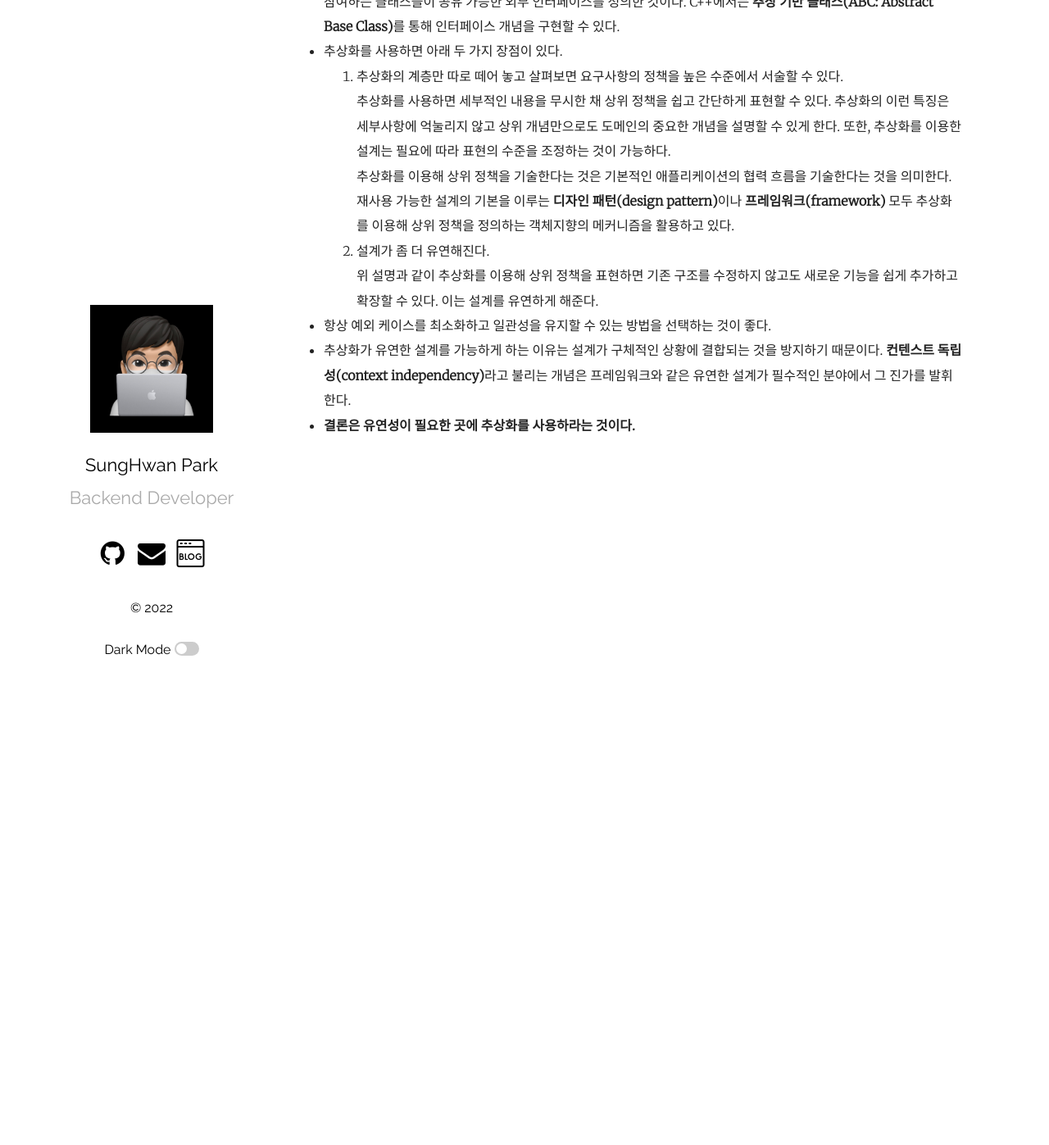
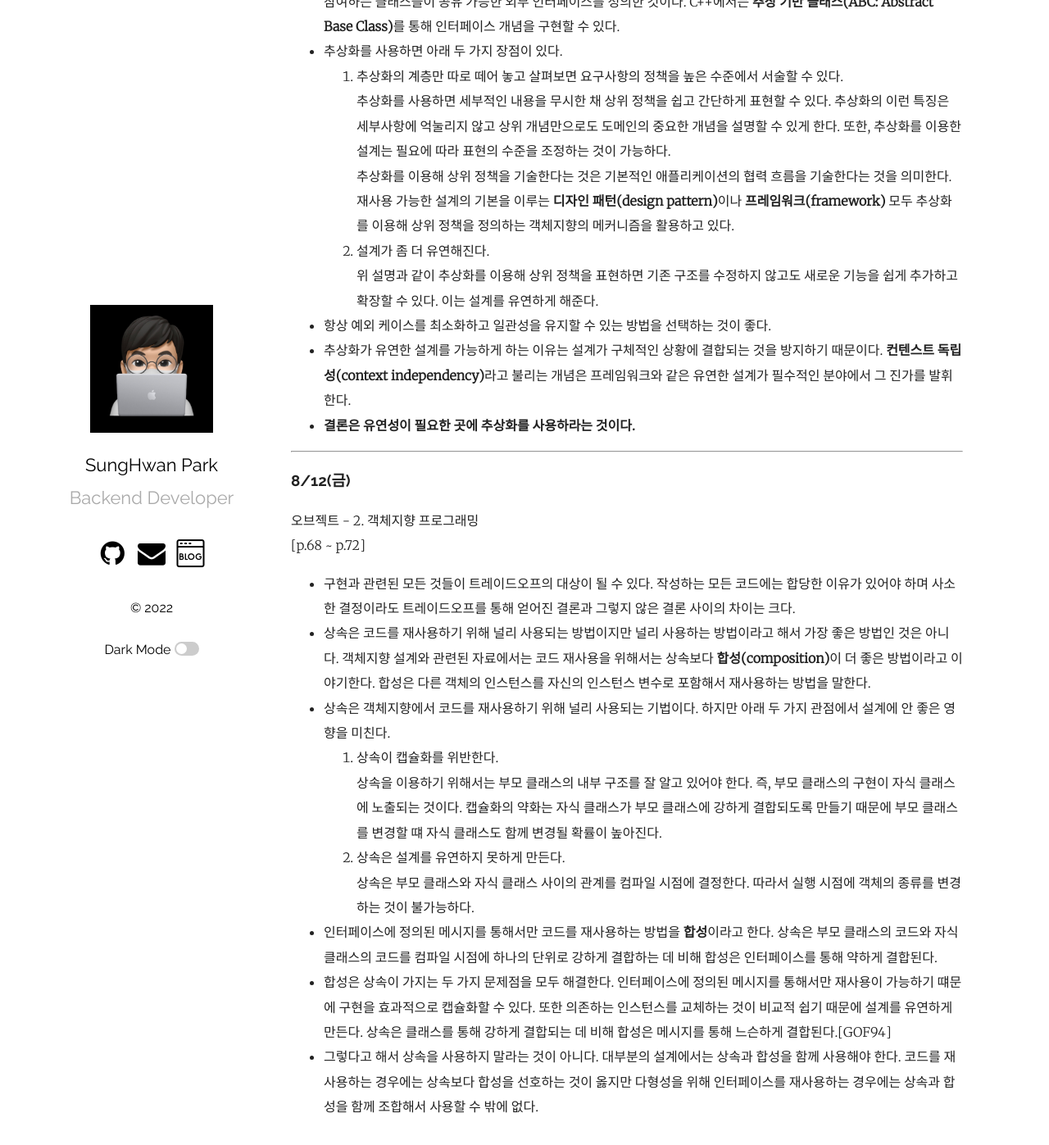
Before and after one commit to mrpark219/TIL, a Jekyll site: the page built from _posts/2022-08-01-8월TIL.markdown, in a window 1280 px wide and 1400 px high, scrolled down 10522 px. Shown: the top 1397 px of the window at 82% size. Built offline with Jekyll 4.4.1, drawn with Linux system fonts in a browser that asks for light colours; comment, search, counter and statistics services are not loaded.

Commit message:
feat: 2022-08-12 TIL 추가

```diff
--- a/_posts/2022-08-01-8월TIL.markdown
+++ b/_posts/2022-08-01-8월TIL.markdown
@@ -262,3 +262,21 @@ categories: 202208 TIL
 -   항상 예외 케이스를 최소화하고 일관성을 유지할 수 있는 방법을 선택하는 것이 좋다.
 -   추상화가 유연한 설계를 가능하게 하는 이유는 설계가 구체적인 상황에 결합되는 것을 방지하기 때문이다. **컨텐스트 독립성(context independency)**라고 불리는 개념은 프레임워크와 같은 유연한 설계가 필수적인 분야에서 그 진가를 발휘한다.
 -   **결론은 유연성이 필요한 곳에 추상화를 사용하라는 것이다.**
+
+---
+
+### 8/12(금)
+
+오브젝트 - 2. 객체지향 프로그래밍
+[p.68 ~ p.72]
+
+-   구현과 관련된 모든 것들이 트레이드오프의 대상이 될 수 있다. 작성하는 모든 코드에는 합당한 이유가 있어야 하며 사소한 결정이라도 트레이드오프를 통해 얻어진 결론과 그렇지 않은 결론 사이의 차이는 크다.
+-   상속은 코드를 재사용하기 위해 널리 사용되는 방법이지만 널리 사용하는 방법이라고 해서 가장 좋은 방법인 것은 아니다. 객체지향 설계와 관련된 자료에서는 코드 재사용을 위해서는 상속보다 **합성(composition)**이 더 좋은 방법이라고 이야기한다. 합성은 다른 객체의 인스턴스를 자신의 인스턴스 변수로 포함해서 재사용하는 방법을 말한다.
+-   상속은 객체지향에서 코드를 재사용하기 위해 널리 사용되는 기법이다. 하지만 아래 두 가지 관점에서 설계에 안 좋은 영향을 미친다.
+    1. 상속이 캡슐화를 위반한다.
+       상속을 이용하기 위해서는 부모 클래스의 내부 구조를 잘 알고 있어야 한다. 즉, 부모 클래스의 구현이 자식 클래스에 노출되는 것이다. 캡슐화의 약화는 자식 클래스가 부모 클래스에 강하게 결합되도록 만들기 때문에 부모 클래스를 변경할 떄 자식 클래스도 함께 변경될 확률이 높아진다.
+    2. 상속은 설계를 유연하지 못하게 만든다.
+       상속은 부모 클래스와 자식 클래스 사이의 관계를 컴파일 시점에 결정한다. 따라서 실행 시점에 객체의 종류를 변경하는 것이 불가능하다.
+-   인터페이스에 정의된 메시지를 통해서만 코드를 재사용하는 방법을 **합성**이라고 한다. 상속은 부모 클래스의 코드와 자식 클래스의 코드를 컴파일 시점에 하나의 단위로 강하게 결합하는 데 비해 합성은 인터페이스를 통해 약하게 결합된다.
+-   합성은 상속이 가지는 두 가지 문제점을 모두 해결한다. 인터페이스에 정의된 메시지를 통해서만 재사용이 가능하기 떄문에 구현을 효과적으로 캡슐화할 수 있다. 또한 의존하는 인스턴스를 교체하는 것이 비교적 쉽기 때문에 설계를 유연하게 만든다. 상속은 클래스를 통해 강하게 결합되는 데 비해 합성은 메시지를 통해 느슨하게 결합된다.[GOF94]
+-   그렇다고 해서 상속을 사용하지 말라는 것이 아니다. 대부분의 설계에서는 상속과 합성을 함께 사용해야 한다. 코드를 재사용하는 경우에는 상속보다 합성을 선호하는 것이 옳지만 다형성을 위해 인터페이스를 재사용하는 경우에는 상속과 합성을 함께 조합해서 사용할 수 밖에 없다.
```
